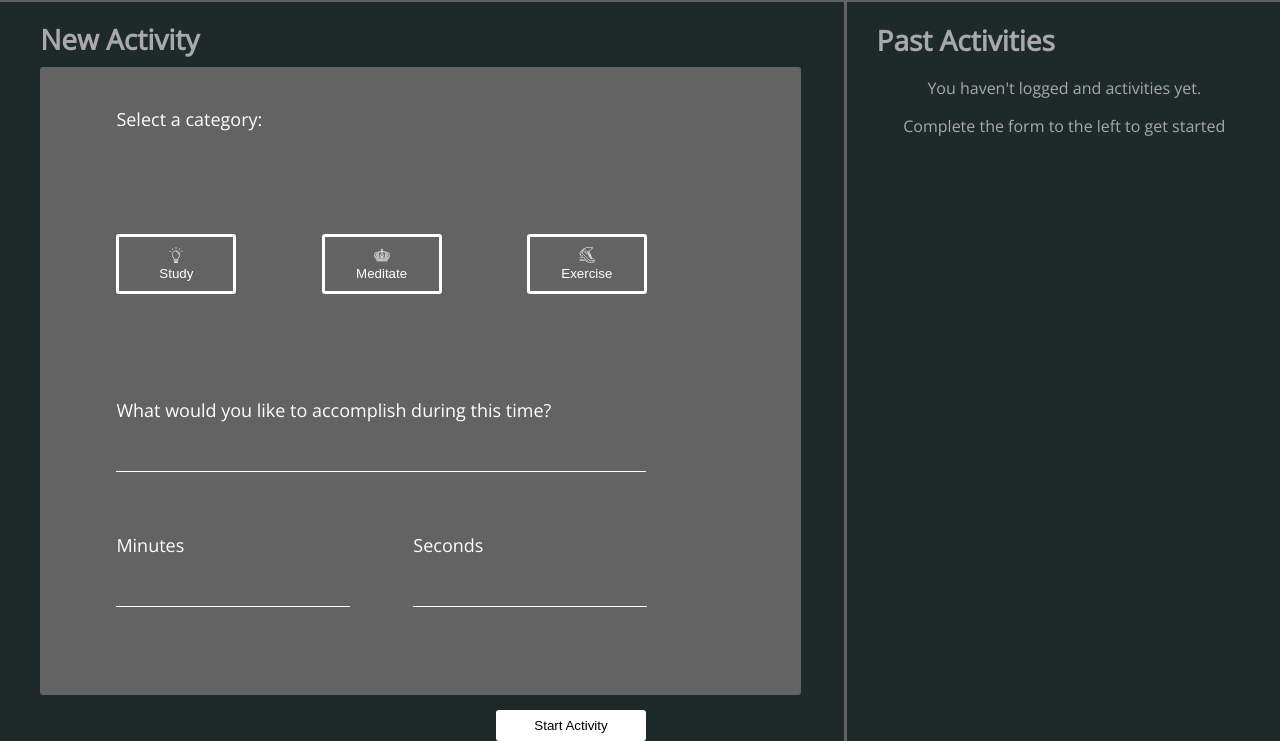
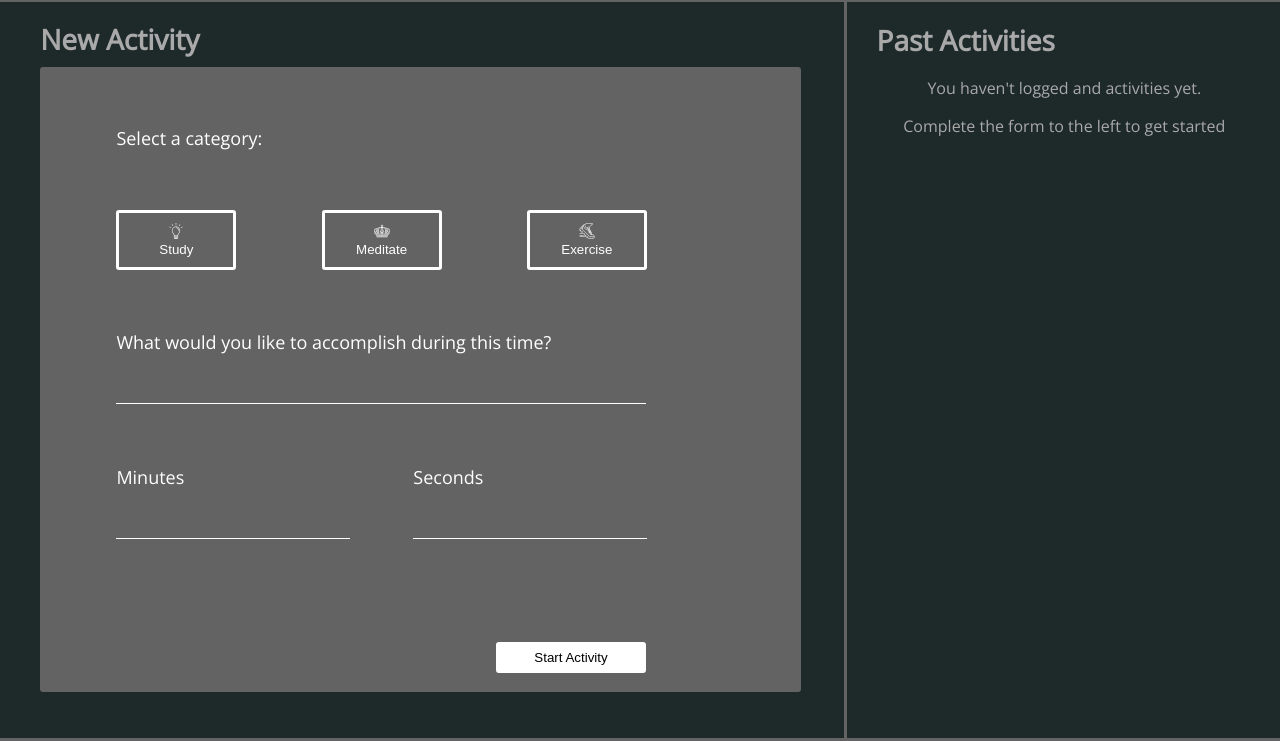
Before and after one commit to Patrick-Duvall/intention-timer, a plain HTML site: page index.html in a window 1280 px wide. Shown: the part 94-835 px from the top of the page. Drawn offline with nearby package versions, Linux system fonts and the light colour scheme.

Commit message:
Fix start button leading page

```diff
--- a/styles.css
+++ b/styles.css
@@ -86,7 +86,7 @@ margin: 10px 0 0 0;
 
 .inner-activity-container  button {
   padding: 10px 25px;
-  margin: 17% 7%;
+  margin: 60px 7%;
   width: 120px;
   border: white solid 3px;
   background-color: #636363;
```
